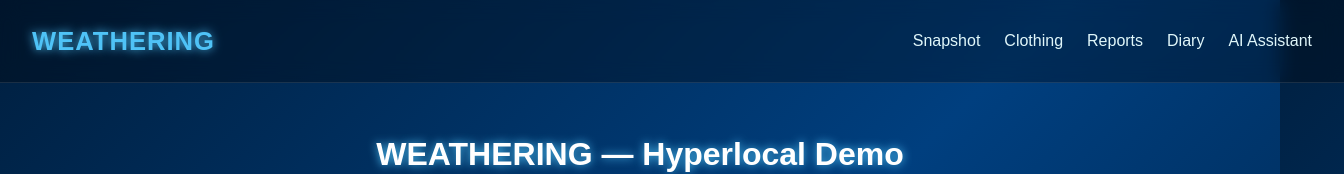
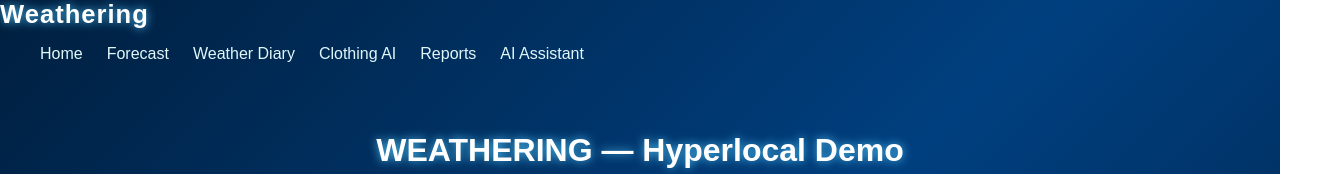
Before and after one commit to Sawana47/weathering-frontend, a React (Vite) app: page / in a window 1280 px wide. Shown: the top 174 px of the page, 1344 px wide, since content can reach past the window. Built offline with nearby package versions, Linux system fonts and the light colour scheme; no server answers.

Commit message:
Update Navbar.jsx

```diff
--- a/src/Navbar.jsx
+++ b/src/Navbar.jsx
@@ -1,18 +1,21 @@
 import React from "react";
-import "./navbar.css";
+import "./Navbar.css";
 
-export default function Navbar() {
+const Navbar = () => {
   return (
-    <nav className="nav">
-      <div className="nav-logo">WEATHERING</div>
+    <nav className="navbar">
+      <div className="nav-logo">Weathering</div>
 
       <ul className="nav-links">
-        <li><a href="#weather">Snapshot</a></li>
-        <li><a href="#clothes">Clothing</a></li>
-        <li><a href="#reports">Reports</a></li>
-        <li><a href="#diary">Diary</a></li>
-        <li><a href="#ai">AI Assistant</a></li>
+        <li><a href="/">Home</a></li>
+        <li><a href="/forecast">Forecast</a></li>
+        <li><a href="/diary">Weather Diary</a></li>
+        <li><a href="/clothing">Clothing AI</a></li>
+        <li><a href="/reports">Reports</a></li>
+        <li><a href="/assistant">AI Assistant</a></li>
       </ul>
     </nav>
   );
-}
+};
+
+export default Navbar;
```
